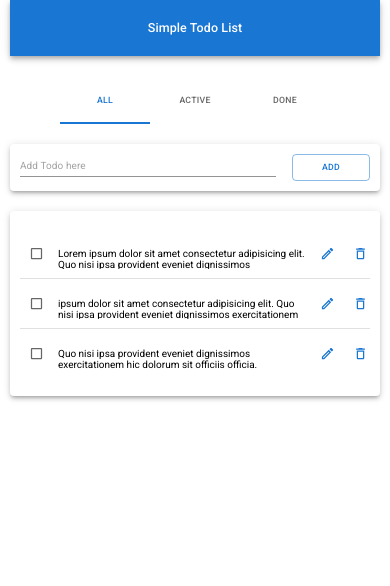
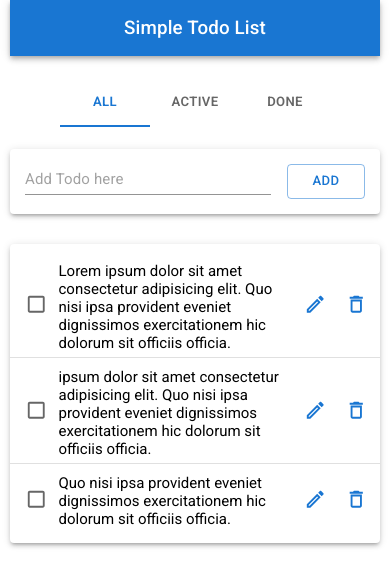
Before and after one commit to AlexFreshIce/simple_todo, a React (Create React App) app: page / in a window 390 px wide. Shown: the top 586 px of the page. Built offline with nearby package versions, Linux system fonts and the light colour scheme.

Commit message:
add textarea auto height, change font size

```diff
--- a/src/components/Filter.tsx
+++ b/src/components/Filter.tsx
@@ -29,12 +29,13 @@ export const Filter: FC = () => {
       onChange={handleChange}
       centered
       sx={{
-        mb: "2rem",
+        mb: "1.5rem",
+        fontWeight: "600"
       }}
     >
-      <Tab label="All" />
-      <Tab label="Active" />
-      <Tab label="Done" />
+      <Tab label="All" sx={{ fontWeight: "inherit" }} />
+      <Tab label="Active" sx={{ fontWeight: "inherit" }} />
+      <Tab label="Done" sx={{ fontWeight: "inherit" }} />
     </Tabs>
   );
 };
--- a/src/components/Header.tsx
+++ b/src/components/Header.tsx
@@ -3,12 +3,7 @@ import { FC } from "react";
 
 export const Header: FC = () => {
   return (
-    <AppBar
-      position="static"
-      sx={{
-        mb: "2rem",
-      }}
-    >
+    <AppBar position="static" sx={{ mb: "1.5rem" }}>
       <Toolbar>
         <Typography
           variant="h6"
--- a/src/components/ItemTodo.tsx
+++ b/src/components/ItemTodo.tsx
@@ -3,7 +3,7 @@
 import DeleteOutlinedIcon from "@mui/icons-material/DeleteOutlined";
 import EditOutlinedIcon from "@mui/icons-material/EditOutlined";
 import { Checkbox, IconButton, ListItem } from "@mui/material";
-import { ChangeEvent, FC, useRef, useState } from "react";
+import { ChangeEvent, FC, useEffect, useRef, useState } from "react";
 import { useDispatch } from "react-redux";
 import { AppDispatch } from "../store";
 import { todoChecked, todoEdit, todoRemove } from "../store/todoSlice";
@@ -15,17 +15,27 @@ type ItemTodoType = {
   isLastItem: boolean;
 };
 
-export const ItemTodo: FC<ItemTodoType> = ({ value, itemID, isLastItem, isChecked }) => {
+export const ItemTodo: FC<ItemTodoType> = ({
+  value,
+  itemID,
+  isLastItem,
+  isChecked,
+}) => {
   const [todoValue, setTodoValue] = useState(value);
   const textareaRef = useRef<HTMLTextAreaElement | null>(null);
   const dispatch = useDispatch<AppDispatch>();
 
+  useEffect(() => {
+    if (textareaRef && textareaRef.current) {
+      textareaRef.current.style.height = "0px";
+      const scrollHeight = textareaRef.current.scrollHeight;
+      textareaRef.current.style.height = scrollHeight + "px";
+    }
+  }, [value]);
+
   const onEditButtonClick = () => {
     if (textareaRef && textareaRef.current) {
       textareaRef.current.readOnly = false;
-      // textareaRef.current.style.height = "0px";
-      // const scrollHeight = textareaRef.current.scrollHeight;
-      // textareaRef.current.style.height = scrollHeight + "px";
       textareaRef.current.focus();
     }
   };
@@ -37,7 +47,7 @@ export const ItemTodo: FC<ItemTodoType> = ({ value, itemID, isLastItem, isChecke
   const onTextAreaBlur = () => {
     if (textareaRef && textareaRef.current) {
       textareaRef.current.readOnly = true;
-      dispatch(todoEdit({id: itemID, value:todoValue}))
+      dispatch(todoEdit({ id: itemID, value: todoValue }));
     }
   };
 
@@ -46,13 +56,12 @@ export const ItemTodo: FC<ItemTodoType> = ({ value, itemID, isLastItem, isChecke
   };
 
   const onCheckBoxToggle = (e: ChangeEvent<HTMLInputElement>) => {
-    dispatch(todoChecked({id:itemID, value: e.target.checked}))
-  }
-
+    dispatch(todoChecked({ id: itemID, value: e.target.checked }));
+  };
 
   return (
-    <ListItem divider={!isLastItem} sx={{ pl: "0", pr:"6px" }}>
-      <Checkbox checked={isChecked} onChange={onCheckBoxToggle}/>
+    <ListItem divider={!isLastItem} sx={{ pl: "6px", pr: "1.1rem" }}>
+      <Checkbox checked={isChecked} onChange={onCheckBoxToggle} />
       <textarea
         ref={textareaRef}
         rows={1}
@@ -63,7 +72,6 @@ export const ItemTodo: FC<ItemTodoType> = ({ value, itemID, isLastItem, isChecke
           fontSize: "1rem",
           border: "none",
           resize: "none",
-          padding: "1rem 0.5rem",
           boxSizing: "border-box",
           fontFamily: "inherit",
         }}
@@ -71,6 +79,10 @@ export const ItemTodo: FC<ItemTodoType> = ({ value, itemID, isLastItem, isChecke
         id={itemID}
         onChange={onTextAreaChange}
         onBlur={onTextAreaBlur}
+        style={{
+          // textDecoration: isChecked ? "line-through" : "none",
+          filter: isChecked ? "opacity(0.3)" : "opacity(1)",
+        }}
       ></textarea>
       <IconButton
         edge="end"
--- a/src/components/ListTodo.tsx
+++ b/src/components/ListTodo.tsx
@@ -23,9 +23,6 @@ export const ListTodo: FC = () => {
   return !todos.length ? null : (
     <Paper
       elevation={3}
-      sx={{
-        padding: "1rem",
-      }}
     >
       <List>
         {todos.map((todo: TodoType, index: number) => {
@@ -35,7 +32,6 @@ export const ListTodo: FC = () => {
               itemID={todo.id}
               value={todo.content}
               isChecked={todo.isChecked}
-              // isChecked = {true}
               isLastItem={index === todos.length - 1}
             />
           );
--- a/src/index.css
+++ b/src/index.css
@@ -1,15 +1,18 @@
-@media screen and (max-width: 640px) {
-  html {
-    font-size: 14px;
-  }
+html {
+  font-size: 18px;
 }
 @media screen and (max-width: 560px) {
   html {
-    font-size: 12px;
+    font-size: 17px;
   }
 }
 @media screen and (max-width: 480px) {
   html {
-    font-size: 10px;
+    font-size: 16px;
   }
 }
+@media screen and (max-width: 400px) {
+  html {
+    font-size: 15px;
+  }
+}
```
